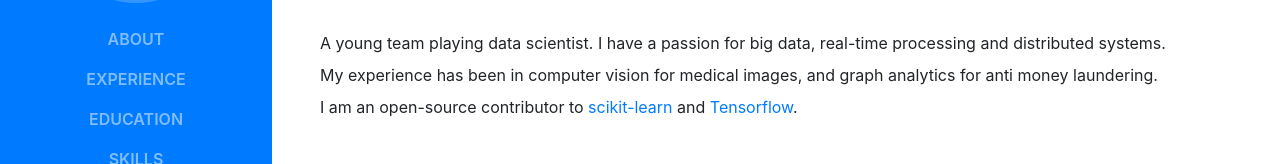
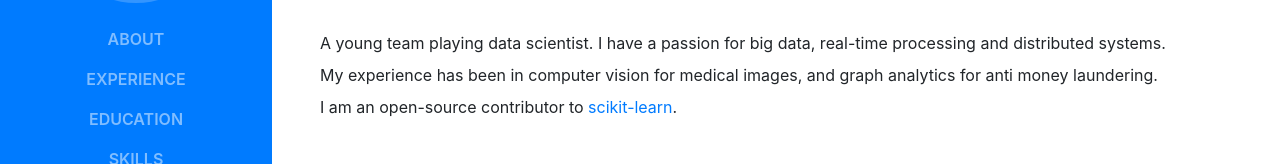
Before and after one commit to scouvreur/scouvreur.github.io, a website with bundled scripts: page index.html in a window 1280 px wide. Shown: the part 353-517 px from the top of the page. Built offline with nearby package versions, Linux system fonts and the light colour scheme; a web font is replaced by a local one.

Commit message:
Removed as contributor to tensorflow

```diff
--- a/index.html
+++ b/index.html
@@ -98,7 +98,7 @@
             My experience has been in computer vision for medical images, and graph analytics for anti money laundering.
           </p>
           <p class="mb-5">
-            I am an open-source contributor to <a href="https://github.com/scikit-learn/scikit-learn">scikit-learn</a> and <a href="https://github.com/tensorflow/tensorflow">Tensorflow</a>.
+            I am an open-source contributor to <a href="https://github.com/scikit-learn/scikit-learn">scikit-learn</a>.
           </p>
           <ul class="list-inline list-social-icons mb-0">
             <li class="list-inline-item">
```
